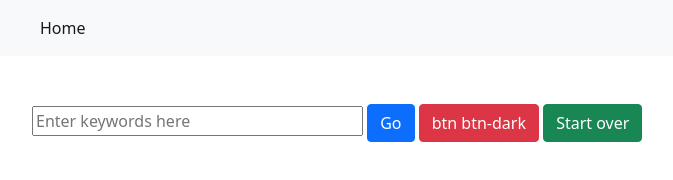
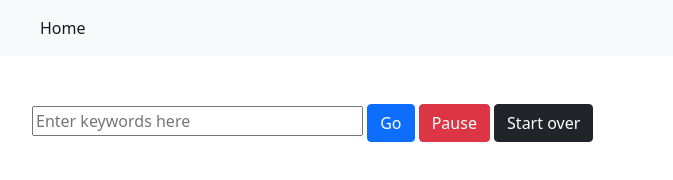
Before and after one commit to jackluucoding/streamtweets, a website: page client/index.html in a window 1280 px wide. Shown: the whole page, without its empty margins (50-723 px from the left). Drawn offline with nearby package versions, Linux system fonts and the light colour scheme.

Commit message:
Updated button

```diff
--- a/client/index.html
+++ b/client/index.html
@@ -77,8 +77,8 @@
         <!-- <label for="keyword">Keywords:</label><br> -->
         <input type="text" id="keyword" name="keyword" placeholder="Enter keywords here" size="30" value="">
         <button type="sumbit" class="btn btn-primary">Go</button>
-        <button id="pause-resume" onclick="pauseResumeButton()" type="button" class="btn btn-danger">btn btn-dark</button>
-        <button onclick="location.href='https://streamtweets.herokuapp.com/';" type="button" class="btn btn-success">Start over</button>
+        <button id="pause-resume" onclick="pauseResumeButton()" type="button" class="btn btn-danger">Pause</button>
+        <button onclick="location.href='https://streamtweets.herokuapp.com/';" type="button" class="btn btn-dark">Start over</button>
       </form>
 
 
```
